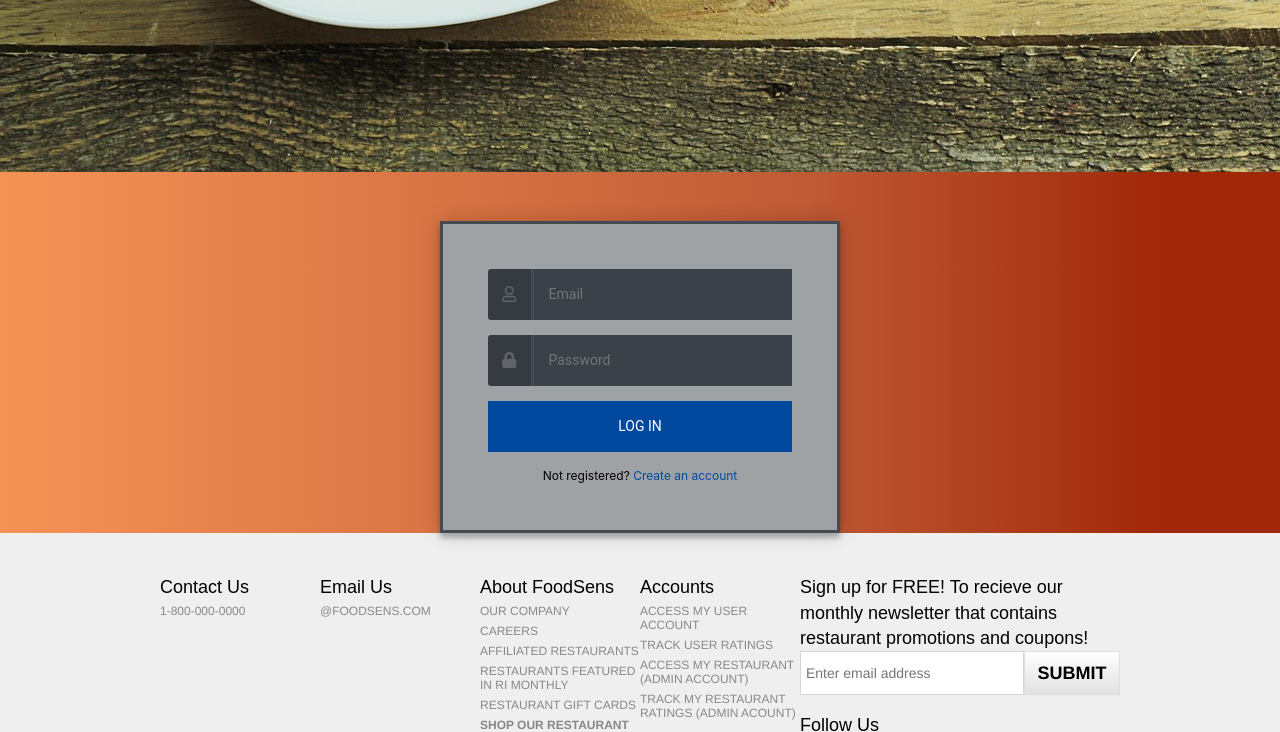
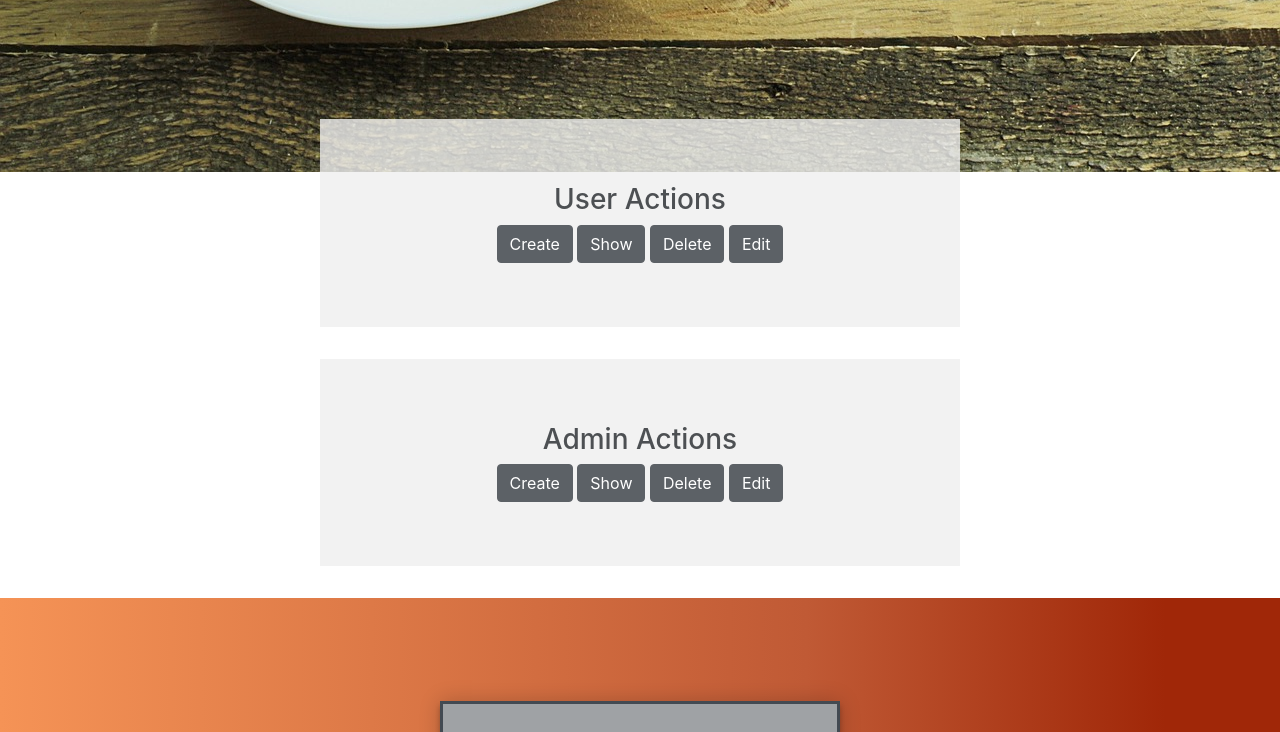
Before and after one commit to pvd-04-team-02/pley-with-your-food-client, a website built with webpack: page index.html in a window 1280 px wide. Shown: the part 750-1482 px from the top of the page. Built offline with nearby package versions, Linux system fonts and the light colour scheme.

Commit message:
added buttons and jumbotrons

```diff
--- a/assets/styles/index.scss
+++ b/assets/styles/index.scss
@@ -10,7 +10,7 @@ body {
     position: fixed;
     top: 0;
     width: 100%;
-    z-index: 1
+    z-index: 100;
   }
 
   .navbar a {
@@ -41,6 +41,7 @@ body {
     position: relative;
     height: 800px;
     margin-top: 69px;
+    z-index: -1
   }
 
   .myPhotos {
@@ -53,16 +54,23 @@ body {
     height: 1500px; /* Used in this example to enable scrolling */
   }
 
+  .function-bar {
+    position: relative;
+    text-align: center;
+  }
+
+  .jumbotron {
+    background: #EFEFEF;
+    display:block;
+    margin-left:auto;
+    margin-right:auto;
+    opacity: 0.80;
+    // display: inline-block;
+    // position: absolute;
+    // text-align: center;
+  }
+
   .authp {
-    // background: rgba(187,187,187,1);
-    // background: -moz-linear-gradient(left, rgba(187,187,187,1) 0%, rgba(204,177,159,1) 25%, rgba(224,166,127,1) 54%, rgba(255,148,76,1) 100%);
-    // background: -webkit-gradient(left top, right top, color-stop(0%, rgba(187,187,187,1)), color-stop(25%, rgba(204,177,159,1)), color-stop(54%, rgba(224,166,127,1)), color-stop(100%, rgba(255,148,76,1)));
-    // background: -webkit-linear-gradient(left, rgba(187,187,187,1) 0%, rgba(204,177,159,1) 25%, rgba(224,166,127,1) 54%, rgba(255,148,76,1) 100%);
-    // background: -o-linear-gradient(left, rgba(187,187,187,1) 0%, rgba(204,177,159,1) 25%, rgba(224,166,127,1) 54%, rgba(255,148,76,1) 100%);
-    // background: -ms-linear-gradient(left, rgba(187,187,187,1) 0%, rgba(204,177,159,1) 25%, rgba(224,166,127,1) 54%, rgba(255,148,76,1) 100%);
-    // background: linear-gradient(to right, rgba(187,187,187,1) 0%, rgba(204,177,159,1) 25%, rgba(224,166,127,1) 54%, rgba(255,148,76,1) 100%);
-    // filter: progid:DXImageTransform.Microsoft.gradient( startColorstr='#bbbbbb', endColorstr='#ff944c', GradientType=1 );
-
     background: rgba(245,147,86,1);
     background: -moz-linear-gradient(left, rgba(245,147,86,1) 0%, rgba(221,121,71,1) 29%, rgba(197,95,56,1) 57%, rgba(192,90,53,1) 63%, rgba(160,39,8,1) 91%);
     background: -webkit-gradient(left top, right top, color-stop(0%, rgba(245,147,86,1)), color-stop(29%, rgba(221,121,71,1)), color-stop(57%, rgba(197,95,56,1)), color-stop(63%, rgba(192,90,53,1)), color-stop(91%, rgba(160,39,8,1)));
@@ -72,69 +80,6 @@ background: -ms-linear-gradient(left, rgba(245,147,86,1) 0%, rgba(221,121,71,1)
     background: linear-gradient(to right, rgba(245,147,86,1) 0%, rgba(221,121,71,1) 29%, rgba(197,95,56,1) 57%, rgba(192,90,53,1) 63%, rgba(160,39,8,1) 91%);
     filter: progid:DXImageTransform.Microsoft.gradient( startColorstr='#f59356', endColorstr='#a02708', GradientType=1 );
   }
-  //   width: 100%;
-  //   height: 100%;
-  //   font-family: "Open Sans", sans-serif;
-  //   background: #092756;
-  //   background: -moz-radial-gradient(
-  //       0% 100%,
-  //       ellipse cover,
-  //       rgba(104, 128, 138, 0.4) 10%,
-  //       rgba(138, 114, 76, 0) 40%
-  //     ),
-  //     -moz-linear-gradient(top, rgba(57, 173, 219, 0.25) 0%, rgba(42, 60, 87, 0.4)
-  //           100%),
-  //     -moz-linear-gradient(-45deg, #670d10 0%, #092756 100%);
-  //   background: -webkit-radial-gradient(
-  //       0% 100%,
-  //       ellipse cover,
-  //       rgba(104, 128, 138, 0.4) 10%,
-  //       rgba(138, 114, 76, 0) 40%
-  //     ),
-  //     -webkit-linear-gradient(top, rgba(57, 173, 219, 0.25) 0%, rgba(
-  //             42,
-  //             60,
-  //             87,
-  //             0.4
-  //           )
-  //           100%),
-  //     -webkit-linear-gradient(-45deg, #670d10 0%, #092756 100%);
-  //   background: -o-radial-gradient(
-  //       0% 100%,
-  //       ellipse cover,
-  //       rgba(104, 128, 138, 0.4) 10%,
-  //       rgba(138, 114, 76, 0) 40%
-  //     ),
-  //     -o-linear-gradient(top, rgba(57, 173, 219, 0.25) 0%, rgba(42, 60, 87, 0.4)
-  //           100%),
-  //     -o-linear-gradient(-45deg, #670d10 0%, #092756 100%);
-  //   background: -ms-radial-gradient(
-  //       0% 100%,
-  //       ellipse cover,
-  //       rgba(104, 128, 138, 0.4) 10%,
-  //       rgba(138, 114, 76, 0) 40%
-  //     ),
-  //     -ms-linear-gradient(top, rgba(57, 173, 219, 0.25) 0%, rgba(42, 60, 87, 0.4)
-  //           100%),
-  //     -ms-linear-gradient(-45deg, #670d10 0%, #092756 100%);
-  //   background: -webkit-radial-gradient(
-  //       0% 100%,
-  //       ellipse cover,
-  //       rgba(104, 128, 138, 0.4) 10%,
-  //       rgba(138, 114, 76, 0) 40%
-  //     ),
-  //     linear-gradient(
-  //       to bottom,
-  //       rgba(57, 173, 219, 0.25) 0%,
-  //       rgba(42, 60, 87, 0.4) 100%
-  //     ),
-  //     linear-gradient(135deg, #670d10 0%, #092756 100%);
-  //   filter: progid:DXImageTransform.Microsoft.gradient(
-  //       startColorstr="#3E1D6D",
-  //       endColorstr="#092756",
-  //       GradientType=1
-  //     );
-  // }
 
 
 
--- a/index.html
+++ b/index.html
@@ -30,6 +30,27 @@
             <img class="myPhotos" src="./public/drink.jpg">
           </div>
 
+          <div class="function-bar" id="userActions">
+            <div class="jumbotron col-lg-6 jumbotron-fluid">
+              <h3> User Actions</h3>
+              <button type="button" class="btn btn-dark">Create</button>
+              <button type="button" class="btn btn-dark">Show</button>
+              <button type="button" class="btn btn-dark">Delete</button>
+              <button type="button" class="btn btn-dark">Edit</button>
+            </div>
+        </div>
+
+        <div class="function-bar" id="adminActions">
+            <div class="jumbotron col-lg-6 jumbotron-fluid">
+                <h3> Admin Actions</h3>
+
+              <button type="button" class="btn btn-dark">Create</button>
+              <button type="button" class="btn btn-dark">Show</button>
+              <button type="button" class="btn btn-dark">Delete</button>
+              <button type="button" class="btn btn-dark">Edit</button>
+            </div>
+        </div>
+
         <!-- All login/signup forms  -->
         <div class="authp">
           <div class="login-page">
@@ -56,6 +77,7 @@
             </div>
           </div>
         </div>
+
 
   <footer>
   <div class="footer-gray">
```
Lines whose indentation alone changed are shown as unchanged.
